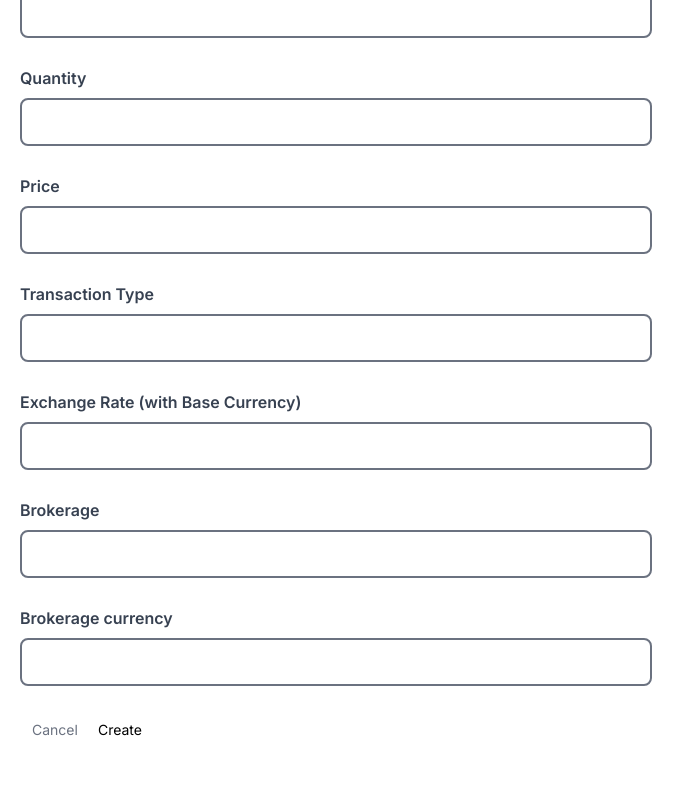
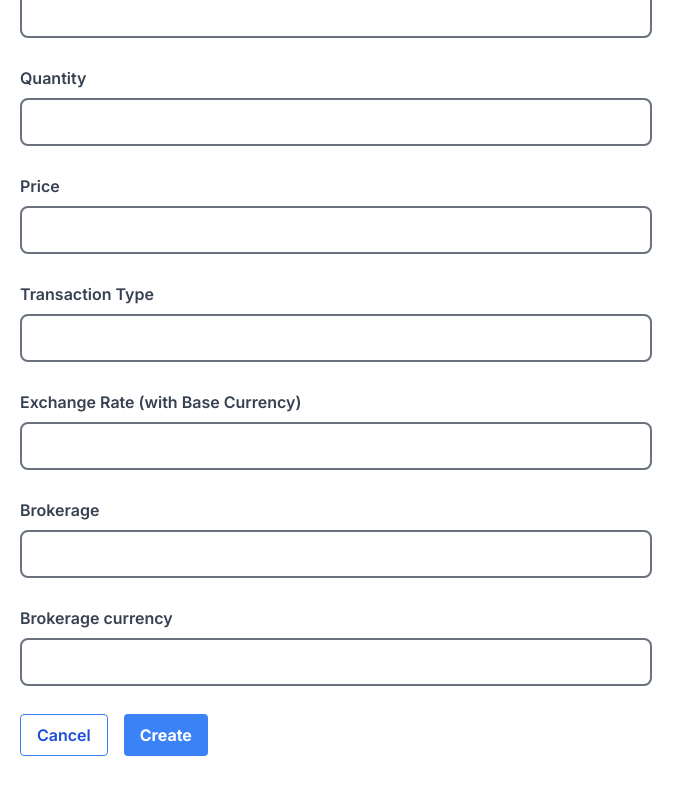
Before and after one commit to clairetsoi1129/next-finsight, a Next.js app: page /create-holding in a window 1280 px wide. Shown: the part 399-1194 px from the top of the page, without its empty margins (0-695 px from the left). Before the commit the page ends 1165 px from the top, so only its background shows below. Built offline with nearby package versions, Linux system fonts and the light colour scheme.

Commit message:
update button layout

```diff
--- a/app/(home)/HoldingForm.tsx
+++ b/app/(home)/HoldingForm.tsx
@@ -194,15 +194,15 @@ const HoldingForm = ({
           </label>
         </div>
 
-        <div className="flex-end mx-3 mb-5 gap-4">
-          <Link href="/" className="text-gray-500 text-sm">
+        <div className="flex gap-4 mb-10">
+          <Link href="/" className="btn btn-secondary">
             Cancel
           </Link>
 
           <button
             type="submit"
             disabled={submitting}
-            className="px-5 py-1.5 text-sm bg-primary-orange rounded-full text-black"
+            className="btn btn-primary"
           >
             {submitting ? `${type}ing...` : type}
           </button>
--- a/app/(home)/HoldingUploader.tsx
+++ b/app/(home)/HoldingUploader.tsx
@@ -31,6 +31,13 @@ const HoldingUploader = () => {
 
   return (
     <div>
+      <h1 className="head_text text-left px-5">
+        <span className="blue_gradient">Upload Holding</span>
+      </h1>
+      <p className="desc text-left max-w-md px-5">
+        Upload the holdings in your portfolio
+      </p>
+
       <CSVUploader
         columnHeaders={columnHeadersTradeIB}
         onDataParsed={handleDataParsed}
--- a/app/(shared)/CSVUploader.tsx
+++ b/app/(shared)/CSVUploader.tsx
@@ -1,8 +1,13 @@
 "use client";
 
-import React, { ChangeEvent, useState } from "react";
+import React, { ChangeEvent, useRef, useState } from "react";
 import { CSVData } from "../types";
 import csvParser from "csv-parser";
+import { FilePond, registerPlugin } from "react-filepond";
+import "filepond/dist/filepond.min.css";
+import { FilePondFile } from "filepond";
+// Register the necessary plugins for FilePond
+registerPlugin();
 
 type CSVUploaderProps = {
   columnHeaders: string[];
@@ -13,17 +18,14 @@ const CSVUploader: React.FC<CSVUploaderProps> = ({
   columnHeaders,
   onDataParsed,
 }) => {
-  const [selectedFile, setSelectedFile] = useState<File | null>(null);
-
-  const handleFileChange = (event: ChangeEvent<HTMLInputElement>) => {
-    const file = event.target.files?.[0];
-    if (file) setSelectedFile(file);
-  };
+  const filePondRef = useRef<FilePond>(null);
 
   const handleFileUpload = async () => {
-    if (selectedFile) {
+    const files = filePondRef.current?.getFiles();
+    if (files && files.length > 0) {
       try {
-        const csvString = await selectedFile.text();
+        const file = files[0].file;
+        const csvString = await file.text();
         const parsedData = await parseCSV(csvString);
         onDataParsed(parsedData);
       } catch (error) {
@@ -57,9 +59,9 @@ const CSVUploader: React.FC<CSVUploaderProps> = ({
   };
 
   return (
-    <div>
-      <input type="file" accept=".csv" onChange={handleFileChange} />
-      <button onClick={handleFileUpload} disabled={!selectedFile}>
+    <div className="mx-10">
+      <FilePond ref={filePondRef} acceptedFileTypes={[".csv"]} />
+      <button onClick={handleFileUpload} className="btn btn-primary">
         Upload
       </button>
     </div>
--- a/app/globals.css
+++ b/app/globals.css
@@ -18,3 +18,20 @@ body,
 .form_input {
   @apply w-full flex rounded-lg mt-2 p-3 text-sm text-gray-500 outline-blue-100 border-2;
 }
+
+.btn {
+  @apply font-bold py-2 px-4 rounded;
+}
+.btn-primary {
+  @apply bg-blue-500 text-white;
+}
+.btn-primary:hover {
+  @apply bg-blue-700;
+}
+
+.btn-secondary {
+  @apply bg-transparent text-blue-700 font-semibold border border-blue-500;
+}
+.btn-secondary:hover {
+  @apply text-white border-transparent bg-blue-500;
+}
--- a/package.json
+++ b/package.json
@@ -26,11 +26,15 @@
     "csv-parser": "^3.0.0",
     "eslint": "8.40.0",
     "eslint-config-next": "13.4.2",
+    "filepond": "^4.30.4",
+    "filepond-plugin-file-validate-size": "^2.2.8",
+    "filepond-plugin-file-validate-type": "^1.2.8",
     "next": "13.4.2",
     "postcss": "8.4.23",
     "react": "18.2.0",
     "react-datepicker": "^4.11.0",
     "react-dom": "18.2.0",
+    "react-filepond": "^7.1.2",
     "react-redux": "^8.0.5",
     "tailwindcss": "3.3.2",
     "tw-elements": "^1.0.0-beta2"
```
Also changed, not shown: 2 other files (tests, documents, lock files or other folders).
